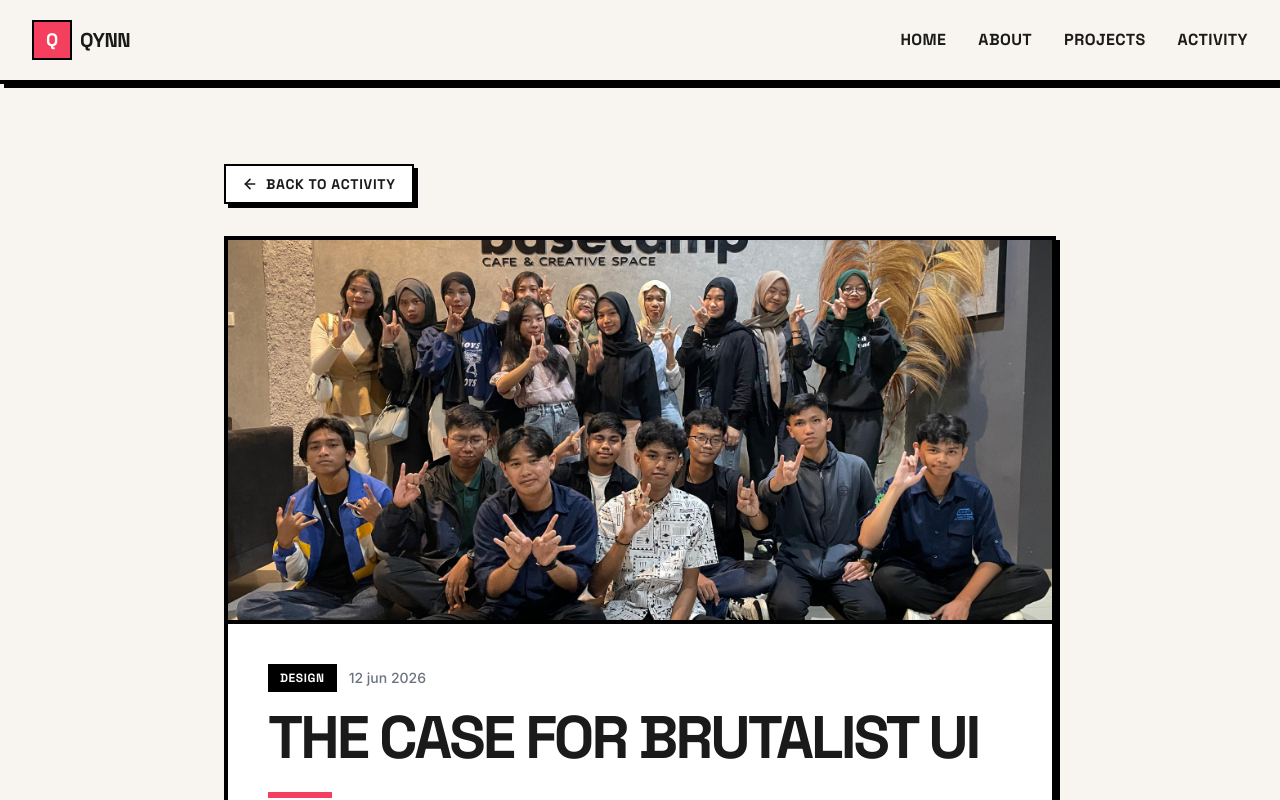
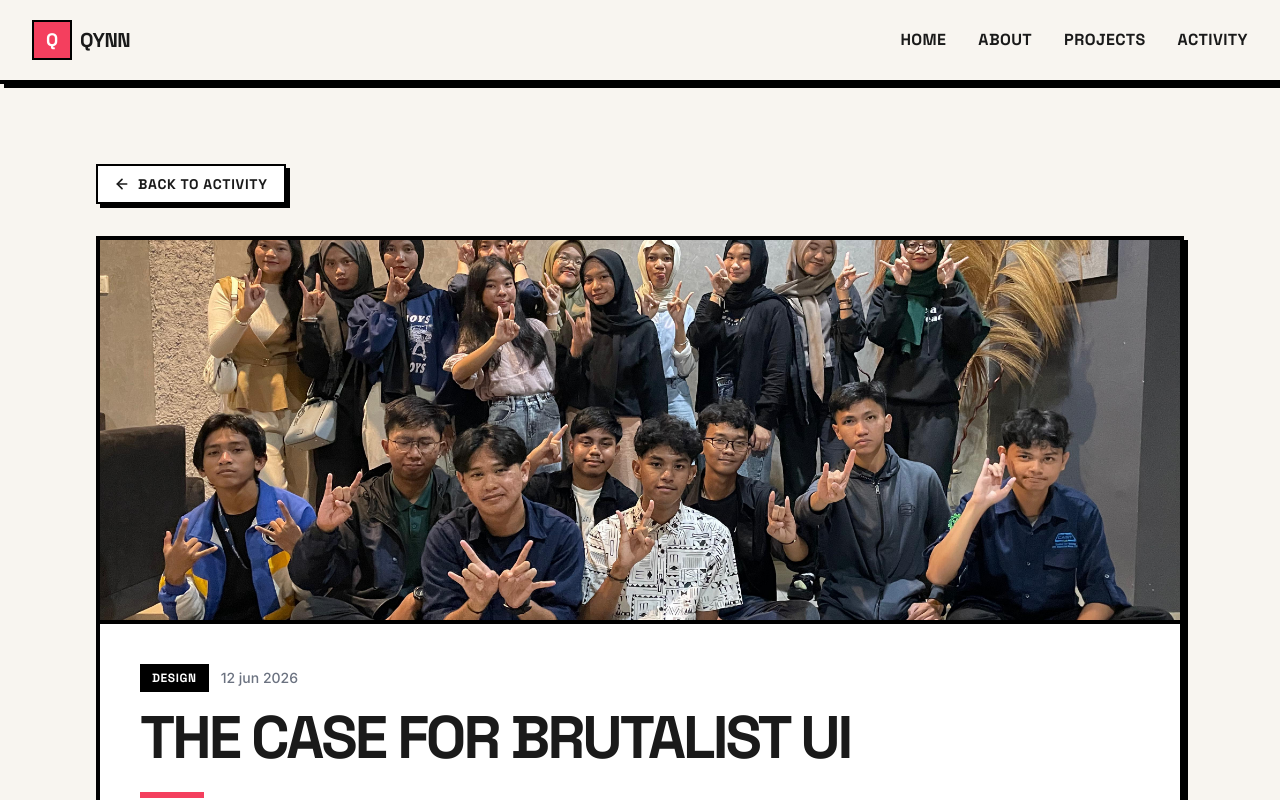
Before and after one commit to abddrhman/abddrhman.github.io, a Next.js app: page /activity/case-for-brutalist-ui in a window 1280 px wide. Shown: the top 800 px of the page. Built offline with nearby package versions, Linux system fonts and the light colour scheme.

Commit message:
fix : resize detail activity card

```diff
--- a/components/ActivityDetailContent.tsx
+++ b/components/ActivityDetailContent.tsx
@@ -25,7 +25,7 @@
       variants={container}
       initial="hidden"
       animate="show"
-      className="max-w-4xl mx-auto px-4 sm:px-6 lg:px-8 py-10 sm:py-16 lg:py-20"
+      className="max-w-6xl mx-auto px-4 sm:px-6 lg:px-8 py-10 sm:py-16 lg:py-20"
     >
       <motion.div variants={item}>
         <Link
```
